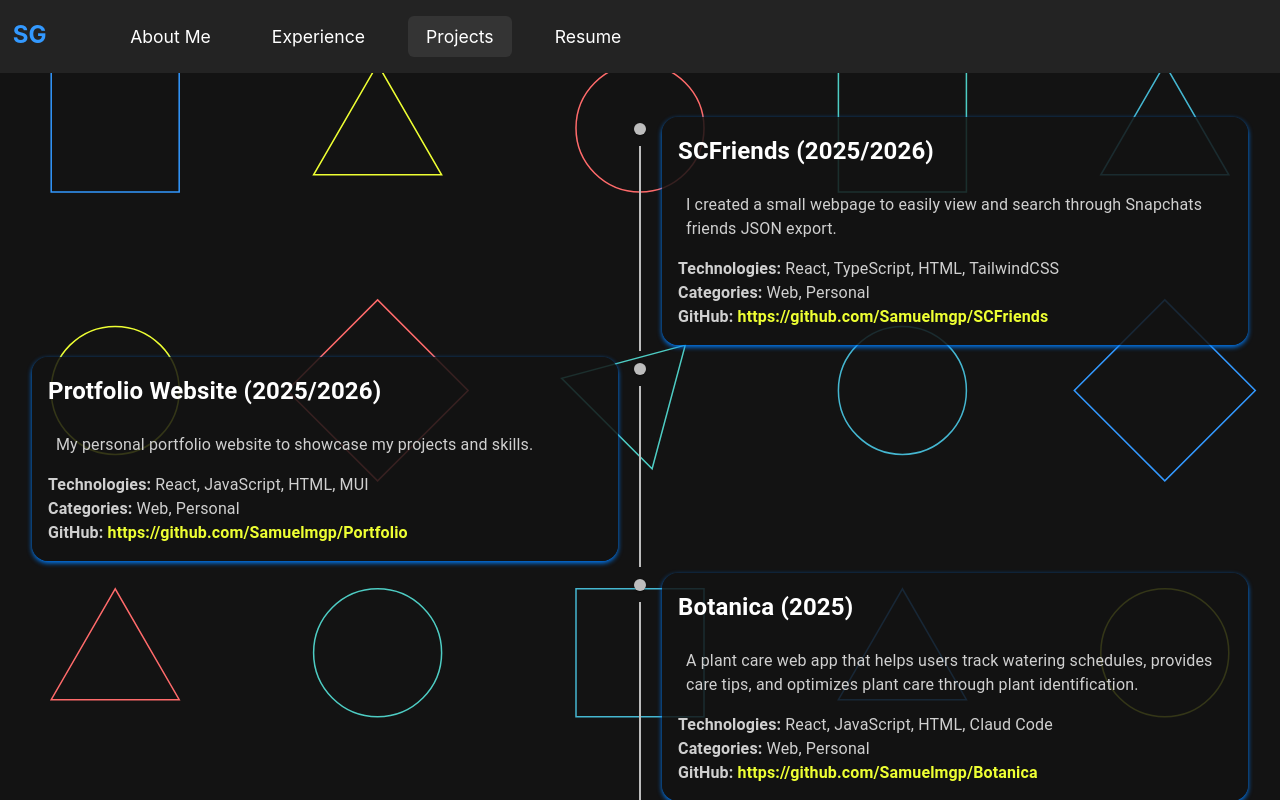
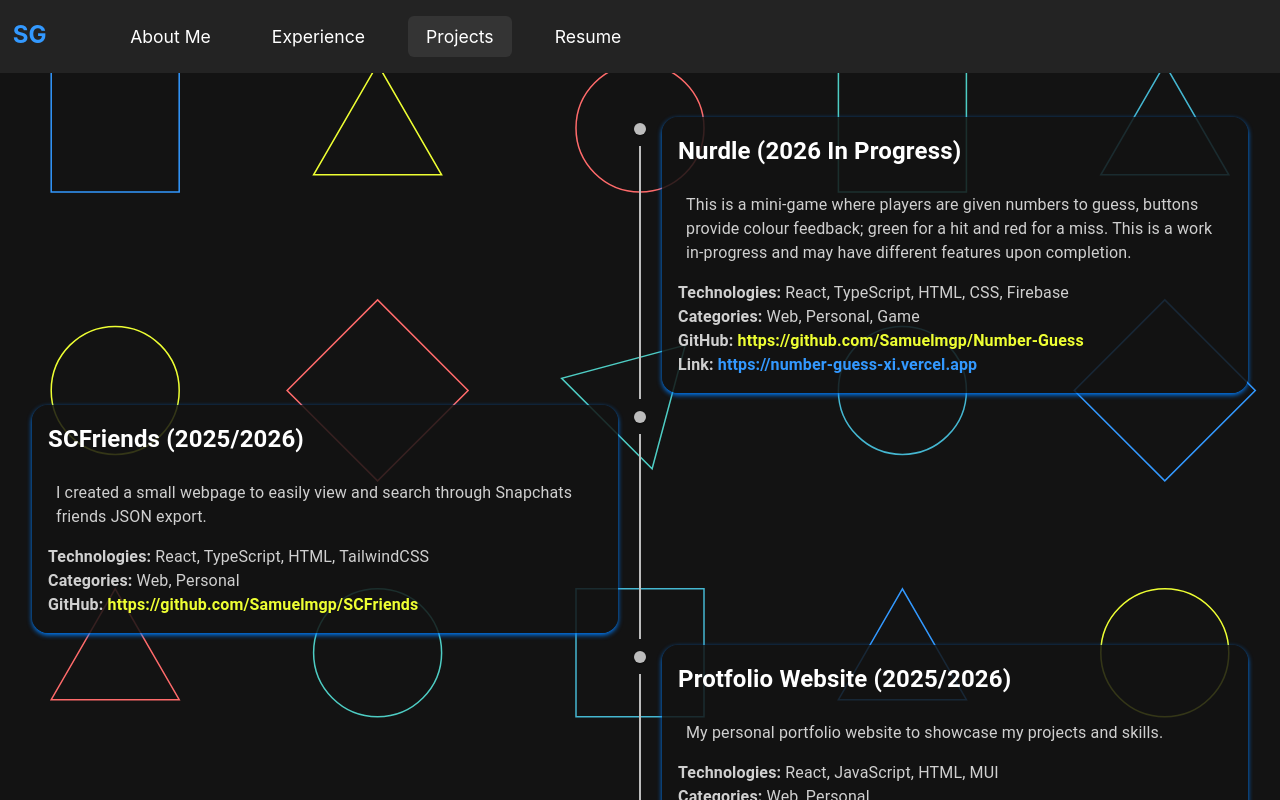
Before and after one commit to Samuelmgp/Portfolio, a React (Create React App) app: page /projects in a window 1280 px wide. Shown: the top 800 px of the page. Built offline with nearby package versions, Linux system fonts and the light colour scheme.

Commit message:
Updated new project

```diff
--- a/src/assets/Projects.js
+++ b/src/assets/Projects.js
@@ -1,4 +1,13 @@
 export const projects = [
+    {
+    name: "Nurdle",
+    year: "2026 In Progress",
+    description: "This is a mini-game where players are given numbers to guess, buttons provide colour feedback; green for a hit and red for a miss. This is a work in-progress and may have different features upon completion.",
+    technologies: ["React", "TypeScript", "HTML", "CSS", "Firebase"],
+    categories: ["Web", "Personal", "Game"],
+    git: "https://github.com/Samuelmgp/Number-Guess",
+    link: "https://number-guess-xi.vercel.app"
+    },
     {
     name: "SCFriends",
     year: "2025/2026",
--- a/src/components/ProjectCard.jsx
+++ b/src/components/ProjectCard.jsx
@@ -1,5 +1,5 @@
 import "../css/ProjectCard.css";
-export default function ProjectCard({ name, year, description, technologies, categories, git }) {
+export default function ProjectCard({ name, year, description, technologies, categories, git, link }) {
     return (
         <div className="project-card">
             <h2 className="project-name">{name} <span className="project-year">({year})</span></h2>
@@ -13,6 +13,9 @@ export default function ProjectCard({ name, year, description, technologies, cat
             <div className="project-git">
                 <strong>GitHub:</strong> {git === "Pending" || git === "Cannot be shared." ? git : <a href={git} target="_blank" rel="noopener noreferrer">{git}</a>}
             </div>
+            {link && <div className="project-link">
+                <strong>Link:</strong> {link ? <a href={link} target="_blank" rel="noopener noreferrer">{link}</a> : "No link available"}
+            </div>}
         </div>
     );
 }
--- a/src/css/ProjectCard.css
+++ b/src/css/ProjectCard.css
@@ -32,3 +32,9 @@
     text-decoration: none;
     font-weight: bold;
 }
+
+.project-link > a {
+    color: var(--color-primary);
+    text-decoration: none;
+    font-weight: bold;
+}
--- a/src/pages/Projects.js
+++ b/src/pages/Projects.js
@@ -29,6 +29,7 @@ function Projects() {
                             technologies={project.technologies}
                             categories={project.categories}
                             git={project.git}
+                            link={project.link}
                         />
                     </TimelineContent>
                 </TimelineItem>
```
